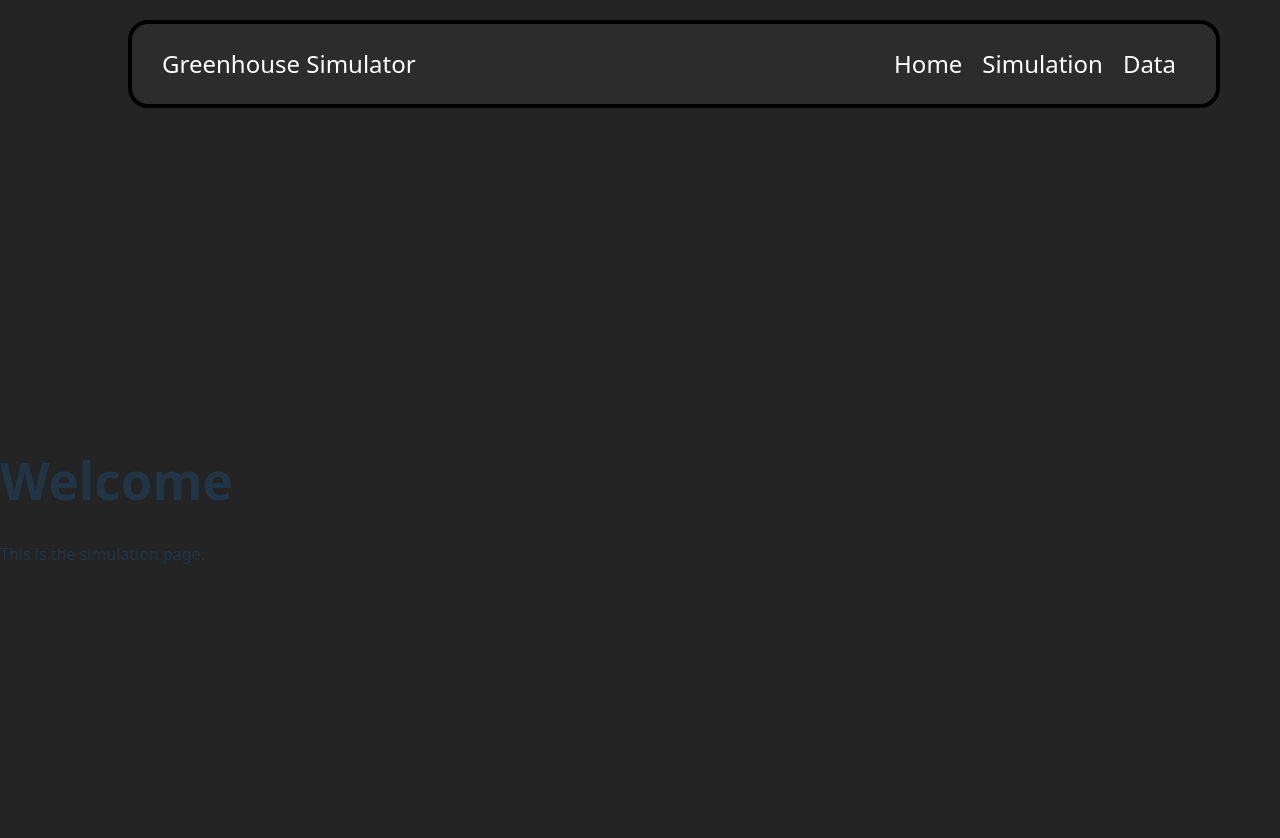
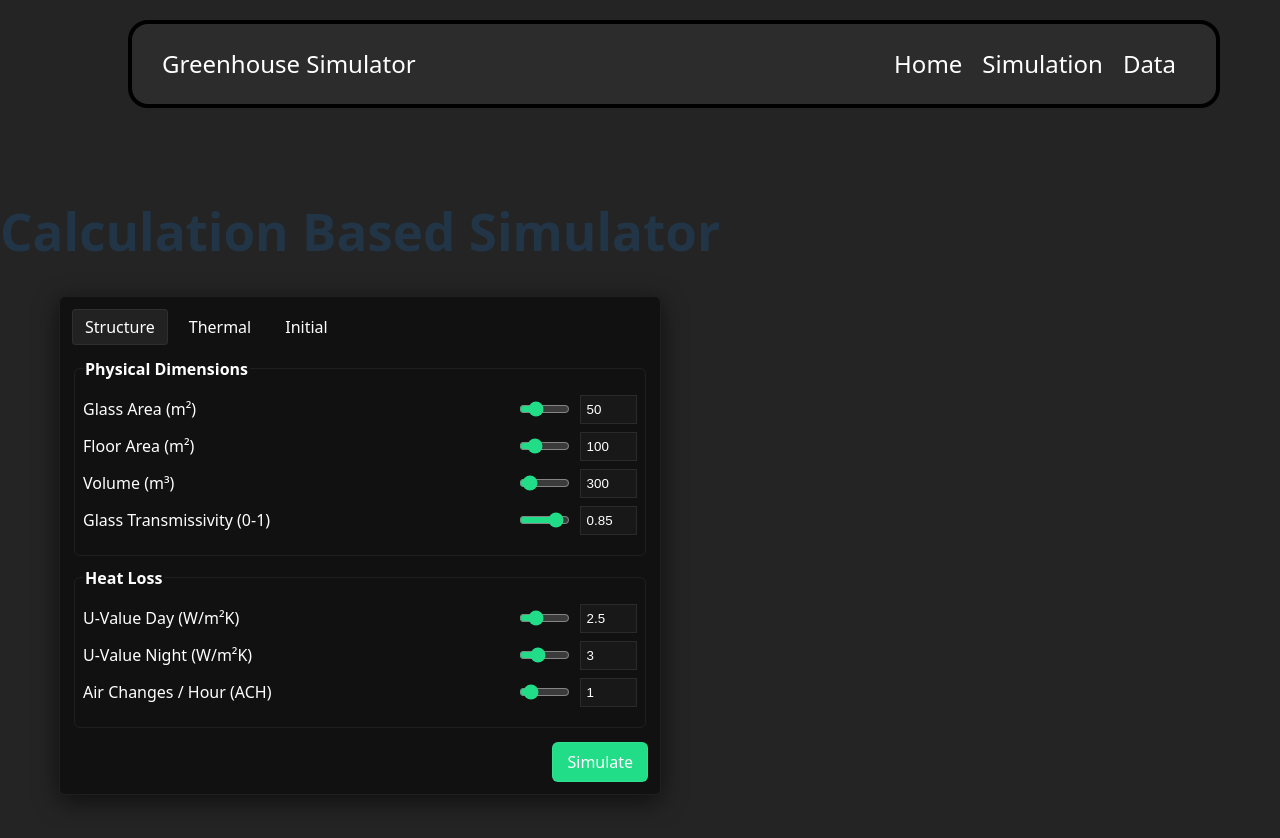
Before and after one commit to nthomas211/Solar-Greenhouse, a React (Vite) app in the folder frontend/greenhouse-simulation-app/: page /simulation in a window 1280 px wide. Shown: the top 838 px of the page. Built offline with nearby package versions, Linux system fonts and the light colour scheme.

Commit message:
updated styles

```diff
--- a/frontend/greenhouse-simulation-app/src/pages/Simulation.css
+++ b/frontend/greenhouse-simulation-app/src/pages/Simulation.css
@@ -0,0 +1,43 @@
+.cfg-tabs { display:flex; gap:8px; align-items:center; margin-bottom:12px; }
+.cfg-tab-btn { padding:6px 12px; border:1px solid transparent; border-radius:4px; cursor:pointer; background:none; }
+.cfg-tab-btn.active { background:#f0f0f0; border-color:#ccc; }
+.cfg-grid { display:grid; grid-template-columns:1fr 120px; gap:8px 12px; align-items:center; margin-bottom:12px; }
+.cfg-section-title { font-weight:600; margin:10px 0 6px; }
+.cfg-row { display:flex; gap:8px; align-items:center; }
+.cfg-range { width:100%; }
+.cfg-button { margin-top:14px; padding:8px 14px; border-radius:6px; border:1px solid #2b6; background:#2d8; cursor:pointer; }
+.cfg-input-number { width:100%; box-sizing:border-box; padding:6px; }
+fieldset { border:1px solid #eee; padding:8px; border-radius:6px; }
+.config-section {
+    width: 80%;
+    max-width: 1200px;
+    margin: 36px auto;
+    background: #111;
+    color: #fff;
+    border: 1px solid rgba(255,255,255,0.06) !important;
+    padding: 12px;
+    border-radius: 6px !important;
+    box-shadow: 0 6px 24px rgba(0,0,0,0.6);
+}
+
+/* keep tab text visible on dark bg */
+.cfg-tab-btn { color: inherit; }
+.cfg-tab-btn.active { background:#222; border-color: rgba(255,255,255,0.06); color:#fff; }
+
+/* fieldsets and labels */
+fieldset { background: transparent; border: 1px solid rgba(255,255,255,0.06); }
+legend, label, .cfg-section-title { color: inherit; }
+
+/* inputs on dark bg */
+input, select, textarea, .cfg-input-number {
+    background: rgba(255,255,255,0.03);
+    color: inherit;
+    border: 1px solid rgba(255,255,255,0.08);
+    box-sizing: border-box;
+}
+
+/* range control styling hint */
+.cfg-range { accent-color: #2d8; }
+
+/* action button */
+.cfg-button { background: #2d8; color: #fff; border-color: rgba(255,255,255,0.08); }
--- a/frontend/greenhouse-simulation-app/src/pages/Simulation.jsx
+++ b/frontend/greenhouse-simulation-app/src/pages/Simulation.jsx
@@ -1,8 +1,122 @@
+import { useState } from 'react'
+import './Simulation.css'
+
 function Simulation() {
+  const [activeTab, setActiveTab] = useState('structure')
+  const [config, setConfig] = useState({
+    glassArea: 50,
+    floorArea: 100,
+    volume: 300,
+    glassTransmissivity: 0.85,
+    uValueDay: 2.5,
+    uValueNight: 3.0,
+    ach: 1.0,
+    mass: 5000,
+    surfaceArea: 200,
+    heatTransferCoeff: 5,
+    solarToAirFraction: 0.7,
+    heaterMaxPower: 5000,
+    setPoint: 20,
+    airTemp: 15,
+    massTemp: 18,
+    soilTemp: 12,
+  })
+
+  const update = (key, value) => setConfig(prev => ({ ...prev, [key]: parseFloat(value) }))
+
+  const Field = ({ label, name, min, max, step }) => (
+    <>
+      <label>{label}</label>
+      <div className="cfg-row">
+        <input
+          type="range"
+          min={min} max={max} step={step}
+          value={config[name]}
+          onChange={e => update(name, e.target.value)}
+          className="cfg-range"
+        />
+        <input
+          type="number"
+          min={min} max={max} step={step}
+          value={config[name]}
+          onChange={e => update(name, e.target.value)}
+          className="cfg-input-number"
+        />
+      </div>
+    </>
+  )
+
   return (
     <div>
-      <h1>Welcome</h1>
-      <p>This is the simulation page.</p>
+      <h1>Calculation Based Simulator</h1>
+      <div className="config-section" style={{border: '1px solid #ddd', padding: 12, borderRadius: 6}}>
+
+        <div className="cfg-tabs">
+          <button className={`cfg-tab-btn ${activeTab === 'structure' ? 'active' : ''}`} onClick={() => setActiveTab('structure')}>Structure</button>
+          <button className={`cfg-tab-btn ${activeTab === 'thermal' ? 'active' : ''}`} onClick={() => setActiveTab('thermal')}>Thermal</button>
+          <button className={`cfg-tab-btn ${activeTab === 'initial' ? 'active' : ''}`} onClick={() => setActiveTab('initial')}>Initial</button>
+        </div>
+
+        {activeTab === 'structure' && (
+          <div>
+            <fieldset>
+              <legend className="cfg-section-title">Physical Dimensions</legend>
+              <div className="cfg-grid">
+                <Field label="Glass Area (m²)" name="glassArea" min={0} max={200} step={0.1} />
+                <Field label="Floor Area (m²)" name="floorArea" min={0} max={500} step={0.1} />
+                <Field label="Volume (m³)" name="volume" min={0} max={5000} step={1} />
+                <Field label="Glass Transmissivity (0-1)" name="glassTransmissivity" min={0} max={1} step={0.01} />
+              </div>
+            </fieldset>
+            <fieldset style={{marginTop:10}}>
+              <legend className="cfg-section-title">Heat Loss</legend>
+              <div className="cfg-grid">
+                <Field label="U-Value Day (W/m²K)" name="uValueDay" min={0} max={10} step={0.01} />
+                <Field label="U-Value Night (W/m²K)" name="uValueNight" min={0} max={10} step={0.01} />
+                <Field label="Air Changes / Hour (ACH)" name="ach" min={0} max={10} step={0.1} />
+              </div>
+            </fieldset>
+          </div>
+        )}
+
+        {activeTab === 'thermal' && (
+          <div>
+            <fieldset>
+              <legend className="cfg-section-title">Thermal Mass</legend>
+              <div className="cfg-grid">
+                <Field label="Mass (kg)" name="mass" min={0} max={20000} step={1} />
+                <Field label="Surface Area (m²)" name="surfaceArea" min={0} max={2000} step={0.1} />
+                <Field label="Heat Transfer Coeff (W/m²K)" name="heatTransferCoeff" min={0} max={100} step={0.1} />
+              </div>
+            </fieldset>
+            <fieldset style={{marginTop:10}}>
+              <legend className="cfg-section-title">Solar & Heating</legend>
+              <div className="cfg-grid">
+                <Field label="Solar to Air Fraction" name="solarToAirFraction" min={0} max={1} step={0.01} />
+                <Field label="Heater Max Power (W)" name="heaterMaxPower" min={0} max={20000} step={10} />
+                <Field label="SetPoint Temperature (°C)" name="setPoint" min={-10} max={40} step={0.1} />
+              </div>
+            </fieldset>
+          </div>
+        )}
+
+        {activeTab === 'initial' && (
+          <div>
+            <fieldset>
+              <legend className="cfg-section-title">Initial Conditions</legend>
+              <div className="cfg-grid">
+                <Field label="Air Temperature (°C)" name="airTemp" min={-30} max={60} step={0.1} />
+                <Field label="Mass Temperature (°C)" name="massTemp" min={-30} max={60} step={0.1} />
+                <Field label="Soil Temperature (°C)" name="soilTemp" min={-30} max={60} step={0.1} />
+              </div>
+            </fieldset>
+          </div>
+        )}
+
+        <div style={{display:'flex', justifyContent:'flex-end'}}>
+          <button className="cfg-button" type="button" onClick={() => console.log(config)}>Simulate</button>
+        </div>
+      </div>
     </div>
   )
 }
```
